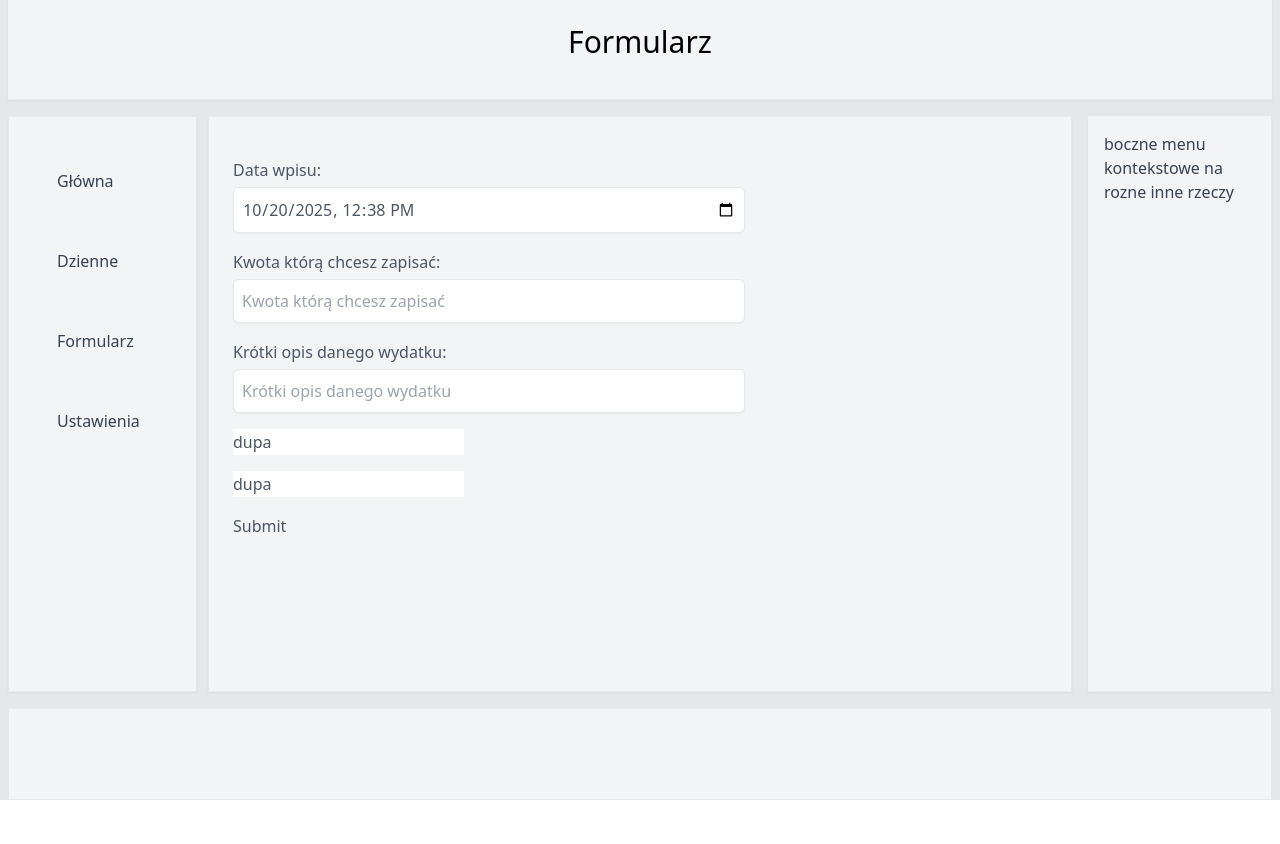
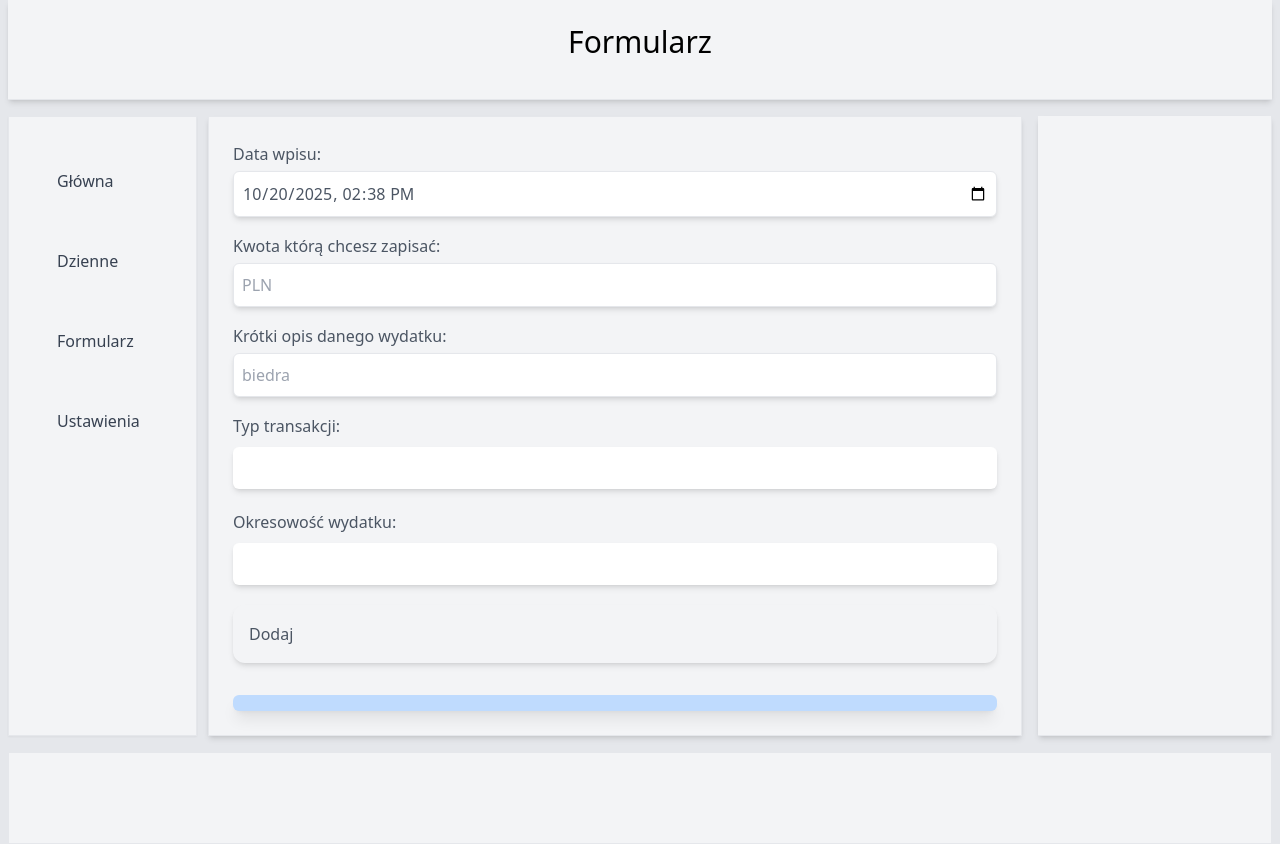
Before and after one commit to mariuszMarek/budzet_domowy, a React (Create React App) app: page /formularz in a window 1280 px wide. Before the commit the page ends 800 px from the top, so only its background shows below. Built offline with nearby package versions, Linux system fonts and the light colour scheme.

Commit message:
formularz prawie skończony

```diff
--- a/src/App.js
+++ b/src/App.js
@@ -8,6 +8,8 @@ export default function App() {
   const [wpisy, setWpisy] = useState([]);
 
   const handlujDodanieWpisu = (nowyWpis) => {
+    // console.log("glowna baza zostala zaaktualizowana o nowy wpis")
+    // console.log(wpisy)
     setWpisy((aktualniePrzechowaneWpisy) => [
       ...aktualniePrzechowaneWpisy,
       nowyWpis,
@@ -17,17 +19,17 @@ export default function App() {
   const elementyDoWypisania = ElementyLewegoPaska(handlujDodanieWpisu);
 
   return (
-    <div className="bg-gray-200 min-h-screen w-full grid grid-cols-[200px_1fr_200px] grid-rows-[100px_1fr_100px]">
+    <div className="bg-gray-200 min-h-screen w-full grid grid-cols-[200px_1fr_250px] grid-rows-[100px_1fr_100px]">
       <BrowserRouter>
-        <div className="row-start-1 px-6 bg-gray-100 shadow-sm border-b border-gray-200 col-span-3 ml-2 mr-2">
+        <div className="row-start-1 px-6 bg-gray-100 shadow-md border-b border-gray-200 col-span-3 ml-2 mr-2">
           <Naglowek />
         </div>
 
         <LeftSideBar elementyDoWypisania={elementyDoWypisania} />
 
-        {/* glowna strona */}
+        {/* srodkowy ekran */}
         <div
-          className="m-2 mt-4 row-start-2 col-start-2 bg-gray-100 shadow-sm p-6 border border-gray-200
+          className="m-2 mt-4 row-start-2 col-start-2 bg-gray-100 shadow-md p-6 border border-gray-200
         text-gray-600 leading-relaxed"
         >
           <Routes>
@@ -38,12 +40,31 @@ export default function App() {
               />
             ))}
           </Routes>
+          <ul className="w-full bg-blue-200 rounded-md pt-2 pb-2 mt-8 shadow-lg h-min">
+          {wpisy
+            .slice(-5)
+            .reverse()
+            .map((wpis) => {
+              {console.log(wpis)}
+              return (
+                <li
+                  className="flex justify-evenly"
+                  key={wpis.id_wpisu}
+                >
+                  <div>{wpis.dzien_wpisu.split("T")[0]}</div>
+                  <div >{wpis.kwota_wpisu}</div>
+                  <div >{wpis.okres_wpisu}</div>
+                  <div >{wpis.opis_transakcji}</div>
+                </li>
+              );
+            })}
+        </ul>
         </div>
       </BrowserRouter>
 
       {/* boczne meny */}
-      <div className="row-start-2 col-start-3 m-2 mt-4 bg-gray-100 border-r border-b border-gray-200 p-4 shadow-sm text-gray-700 font-medium transition">
-        boczne menu kontekstowe na rozne inne rzeczy
+      <div className="flex row-start-2 col-start-3 m-2 mt-4 bg-gray-100 border-r border-b border-gray-200 p-4 shadow-md text-gray-700 font-medium transition">
+
       </div>
       {/* stopak */}
       <div className="ml-2 mr-2 mt-2 row-start-3 col-span-3 flex items-center justify-center bg-gray-100 border border-gray-200 text-sm text-gray-700"></div>
--- a/src/elements/left_side_bar.js
+++ b/src/elements/left_side_bar.js
@@ -10,8 +10,8 @@ export default function LeftSideBar(props) {
           {props.elementyDoWypisania.map((elementy) => (
             // <li className="text-center flex-auto m-4" key={elementy.id}>
             // <li className="text-center block rounded-lg hover:bg-green-500 text-gray-700 font-medium transition p-4" key={elementy.id}>
-            <li className="text-center rounded-lg  text-gray-700 font-medium pb-1 pt-1 flex items-center" key={elementy.id}>
-              <Link to={elementy.sciezka} className="hover:bg-green-500 rounded-lg transition-colors font-medium px-6 py-6 w-full duration-400 flex">
+            <li className="text-center rounded-lg  text-gray-700 font-medium pb-1 pt-1 flex items-center w-full" key={elementy.id}>
+              <Link to={elementy.sciezka} className="flex justify-start hover:bg-green-500 rounded-lg transition-colors font-medium px-6 py-6 w-full duration-400">
                 {elementy.nazwa_do_paska}
               </Link>
             </li>
--- a/src/hooks/elementyLewegoPaska.js
+++ b/src/hooks/elementyLewegoPaska.js
@@ -19,7 +19,7 @@ export default function ElementyLewegoPaska(handlujDodanieWpisu) {
     },
     {
       id: licznikId++,
-      nazwa_wyswietlana: <WydatekDzienny onSubmit={handlujDodanieWpisu} />,
+      nazwa_wyswietlana: <WydatekDzienny handlujDodanieWpisu={handlujDodanieWpisu} />,
       sciezka: "formularz",
       nazwa_do_paska: "Formularz",
     },
--- a/src/hooks/formularze.js
+++ b/src/hooks/formularze.js
@@ -1,19 +1,28 @@
 import { useEffect, useState } from "react";
 
+export const formatujKwote = (wartosc) => {
+  const num = parseFloat(String(wartosc).replace(",", "."));
+  if (isNaN(num) || num < 0) {
+    return "0.00";
+  }
+
+  return num.toFixed(2);
+};
 export const pola = [
   {
     name: "id_wpisu",
     id: "id_wpisu",
-    key: "id_wpisu",
-    value: crypto.randomUUID(),
+    // value: crypto.randomUUID(),
+    wartosc_domyslna: crypto.randomUUID(),
     type: "hidden",
   },
   {
     name: "dzien_wpisu",
     id: "dzien_wpisu",
-    key: "dzien_wpisu",
-    placeholder: "Data wpisu",
-    value: new Date().toISOString().slice(0, -8),
+    label: "Data wpisu",
+    wartosc_domyslna: new Date(new Date().setHours(new Date().getHours() + 2))
+      .toISOString()
+      .slice(0, -8),
     type: "datetime-local",
     step: 60,
     required: true,
@@ -21,32 +30,33 @@ export const pola = [
   {
     name: "kwota_wpisu",
     id: "kwota_wpisu",
-    key: "kwota_wpisu",
-    value: 0.0,
-    type: "number",
-    step: 0.01,
-    min: 0.0,
-    placeholder: "Kwota którą chcesz zapisać",
+    wartosc_domyslna: "6.66",
+    type: "text",
+    inputMode: "decimal",
+    label: "Kwota którą chcesz zapisać",
+    placeholder: "PLN",
     required: true,
   },
   {
     name: "opis_wpisu",
     id: "opis_wpisu",
-    key: "opis_wpisu",
-    value: "",
+
+    wartosc_domyslna: "opis_wpisu",
     type: "text",
     minLength: 4,
     maxLength: 50,
-    placeholder: "Krótki opis danego wydatku",
+    label: "Krótki opis danego wydatku",
+    placeholder: "biedra",
     required: true,
   },
   {
     name: "kategoria",
     id: "kategoria",
-    key: "kategoria",
-    value: "",
+
+    wartosc_domyslna: "Różne",
     type: "list",
     placeholder: "Kategoria wpisu",
+    label: "Typ transakcji",
     datalist: [
       "Różne",
       "Dom",
@@ -60,8 +70,9 @@ export const pola = [
   {
     name: "okres_wpisu",
     id: "okres_wpisu",
-    key: "okres_wpisu",
-    value: "",
+
+    label: "Okresowość wydatku",
+    wartosc_domyslna: "Miesięcznie",
     type: "list",
     minLength: 4,
     maxlength: 50,
@@ -77,28 +88,47 @@ export const pola = [
     ],
   },
 ];
+
 const stanZero = Object.fromEntries(
-  pola.map((pole) => [pole.value, pole.name])
+  pola.map((pole) => [pole.name, ""])
 );
 const ustawStanZero = () => ({
   ...stanZero,
   id_wpisu: crypto.randomUUID(),
-  dzien_wpisu: new Date().toISOString().slice(0, -8),
+  dzien_wpisu: new Date(new Date().setHours(new Date().getHours() + 2))
+    .toISOString()
+    .slice(0, -8),
 });
 
 export function useWydatek() {
   const [wydatek, setWydatek] = useState(ustawStanZero());
 
   const handlujZmiane = (e) => {
-    const { name, value } = e.target;
+    var { name, value } = e.target;
+
     setWydatek((poprzedni_wpis) => ({
       ...poprzedni_wpis,
+      id_wpisu: crypto.randomUUID(),
+      [name]: value,
+    }));
+  };
+  const handlujOnBlur = (e) => {
+    var { name, value } = e.target;
+    if (name === "kwota_wpisu") {
+      value = formatujKwote(value);
+    }
+    setWydatek((poprzedni_wpis) => ({
+      ...poprzedni_wpis,
+      id_wpisu: crypto.randomUUID(),
       [name]: value,
     }));
   };
 
   const zerujFormularz = () => {
-    setWydatek(ustawStanZero());
+    setWydatek((poprzedni_wpis) =>({
+        ...poprzedni_wpis,
+        id_wpisu:crypto.randomUUID()
+    }));
   };
 
   return {
@@ -106,5 +136,6 @@ export function useWydatek() {
     setWydatek,
     handlujZmiane,
     zerujFormularz,
+    handlujOnBlur,
   };
 }
--- a/src/pages/dodaj_wydatek_dzienny.js
+++ b/src/pages/dodaj_wydatek_dzienny.js
@@ -1,41 +1,80 @@
-import { pola, useWydatek } from "../hooks/formularze";
-export default function WydatekDzienny({ onSubmit }) {
-  const { wydatek, setWydatek, handlujZmiane, zerujFormularz } = useWydatek();
+import { pola, useWydatek,formatujKwote } from "../hooks/formularze";
+export default function WydatekDzienny({ handlujDodanieWpisu }) {
+  const { wydatek, setWydatek, handlujZmiane, zerujFormularz, handlujOnBlur } =
+    useWydatek();
 
   const dodajWpis = (e) => {
     e.preventDefault();
-    onSubmit(wydatek);
+    const wydatekSformatowany = {
+        ...wydatek,
+        kwota_wpisu: formatujKwote(wydatek.kwota_wpisu)
+    }
+    handlujDodanieWpisu(wydatekSformatowany);
     zerujFormularz();
   };
 
   const kodHTML = (
     <div>
-      <form onSubmit={dodajWpis} className="space-y-4 max-w-lg">
+      <form onSubmit={dodajWpis} className="max-w">
         {Object.entries(pola).map((pole) => {
-          const { datalist, value: defaultValue, ...listaAtrybuty } = pole;
-          const atrybuty = listaAtrybuty[1]
-        //   console.log(atrybuty[1])
+          const { datalist, wartosc_domyslna, value, ...listaAtrybuty } = pole;
+          const atrybuty = listaAtrybuty[1];
+          const aktualnaWartosc = wydatek[atrybuty.name];
+          //   console.log(aktualnaWartosc)
           if (atrybuty.type === "hidden") {
-            return <input className="flex flex-col" {...atrybuty} onChange={handlujZmiane} />;
+            return (
+              <input
+                key={atrybuty.id}
+                // value={aktualnaWartosc}
+                value={aktualnaWartosc}
+                onChange={handlujZmiane}
+                {...atrybuty}
+              />
+            );
           }
           if (atrybuty.type === "list") {
-            return <input className="flex flex-col" type="text" value="dupa" placeholder="ELO" />;
+            return (
+              <div className="pb-4 flex flex-col" key={atrybuty.id}>
+                <label className="mb-1 font-medium" htmlFor={atrybuty.id}>
+                  {atrybuty?.label}:
+                  <input
+                    ket={atrybuty.id}
+                    className="mt-2 p-2 rounded-md shadow-md w-full"
+                    list={atrybuty.id}
+                    value={aktualnaWartosc}
+                    onChange={handlujZmiane}
+                  />
+                </label>
+                <datalist id={atrybuty.id}>
+                  {atrybuty.datalist.map((wpisListy) => {
+                    return <option key={wpisListy} value={wpisListy} />;
+                  })}
+                </datalist>
+              </div>
+            );
           }
           return (
-            <div key={atrybuty.id} className="flex flex-col">
+            <div key={atrybuty.id} className="pb-4 flex flex-col">
               <label htmlFor={atrybuty.id} className="mb-1 font-medium">
-                {atrybuty.placeholder}: {/* Używamy placeholder jako labelki */}
+                {atrybuty.label}:
               </label>
               <input
-                {...atrybuty} // Przekazuje name, id, type, required, placeholder, step, min...
-                value={wydatek[atrybuty.name]} // Wartość ZAWSZE ze stanu
+                {...atrybuty}
+                value={aktualnaWartosc}
+                key={atrybuty.id}
                 onChange={handlujZmiane}
-                className="p-2 border rounded-md shadow-sm"
+                className="p-2 border rounded-md shadow-md w-full"
+                onBlur={atrybuty.name === "kwota_wpisu" ? handlujOnBlur : null}
               />
             </div>
           );
         })}
-        <input type="submit" />
+        <button
+          type="submit"
+          className="flex flex-col hover:bg-emerald-500 shadow-md rounded-xl p-4 justify-center w-full trams"
+        >
+          Dodaj
+        </button>
       </form>
     </div>
   );
```
